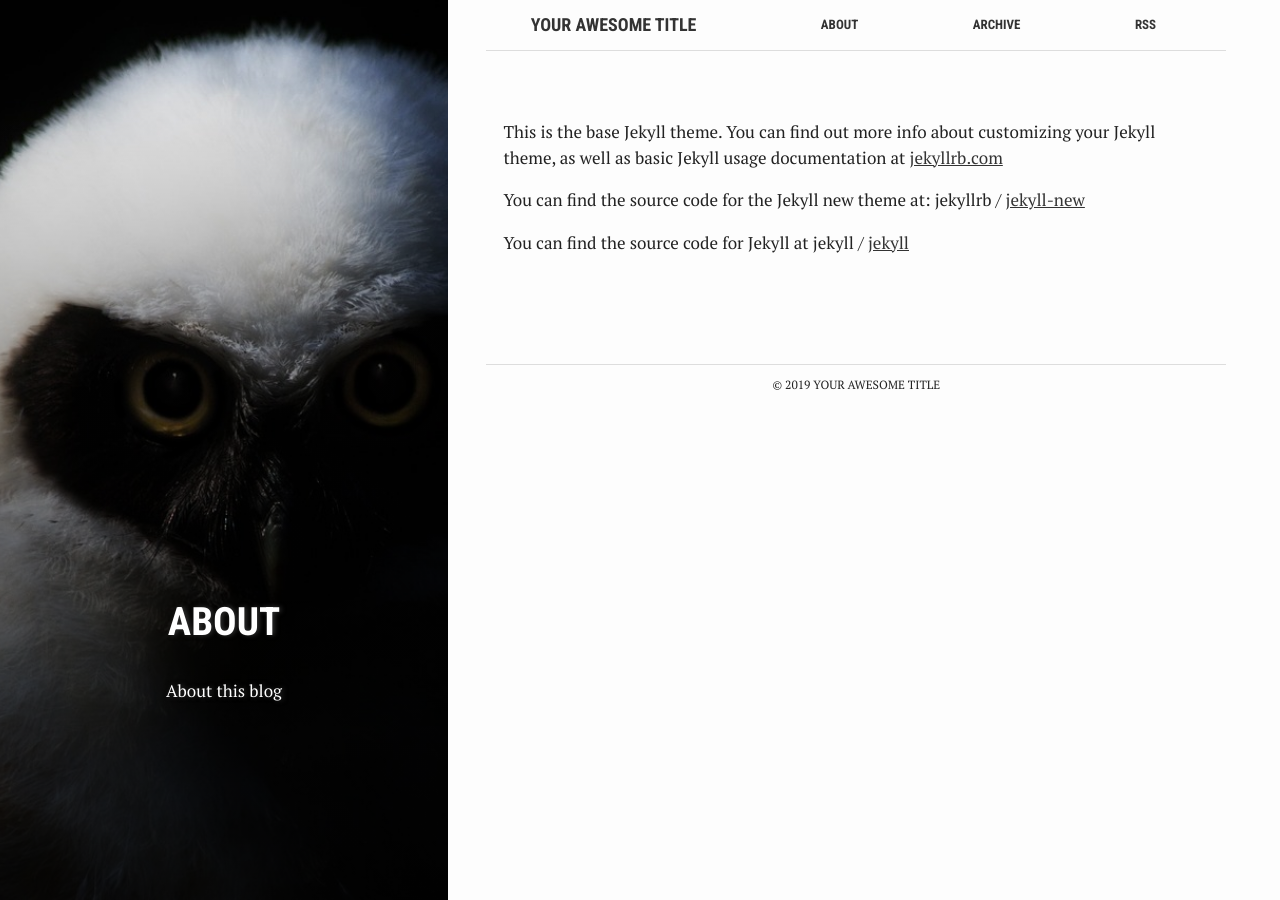
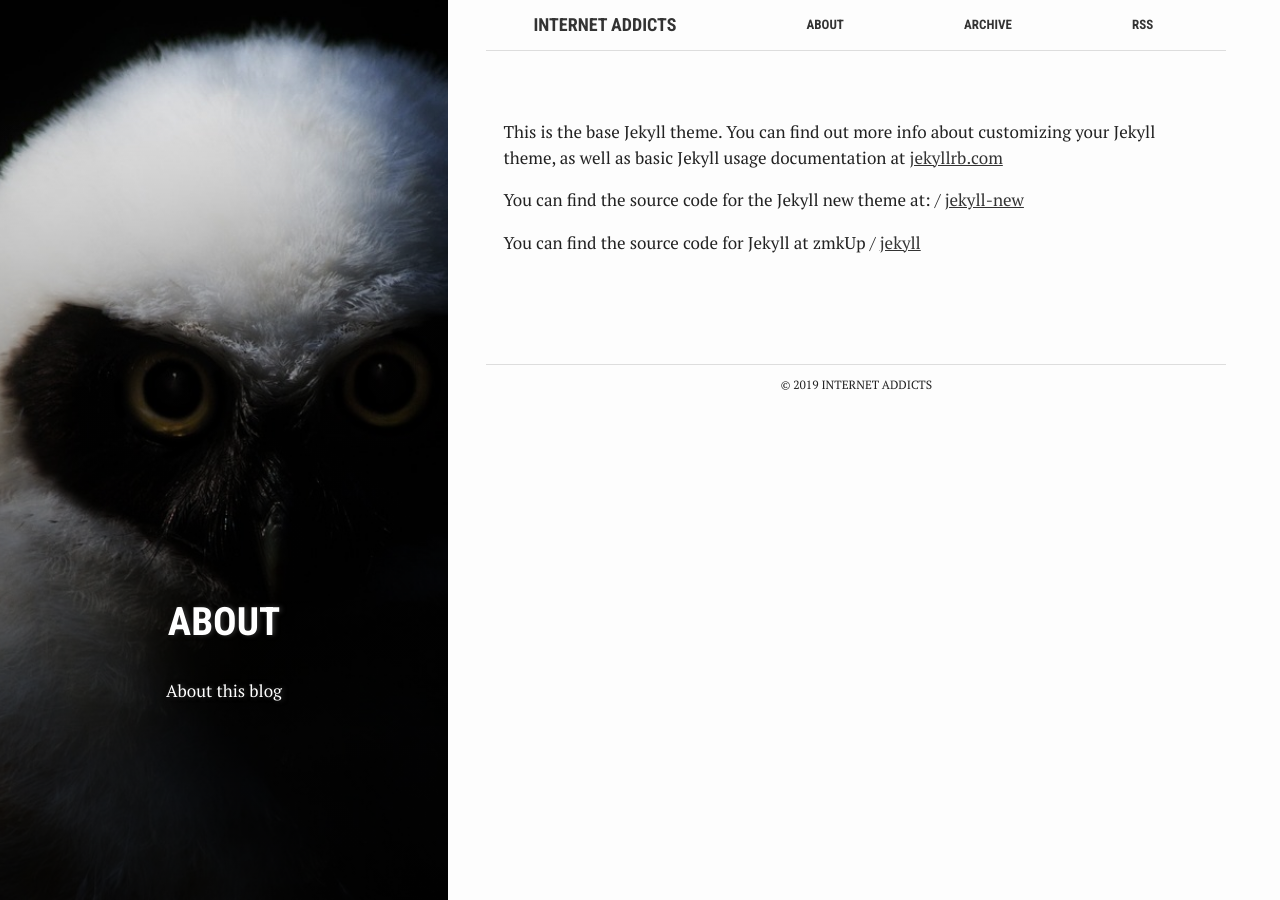
Before and after one commit to zmkUp/zmkUp.github.io, a Jekyll site: the page built from about.md, in a window 1280 px wide. Built offline with Jekyll 4.4.1, drawn with Linux system fonts in a browser that asks for light colours.

Commit message:
Update _config.yml

```diff
--- a/_config.yml
+++ b/_config.yml
@@ -6,8 +6,8 @@
 # 'jekyll serve'. If you change this file, please restart the server process.
 
 # Site settings
-title: Your awesome title
-email: your-email@domain.com
+title: Internet Addicts
+email: ylfxvvpjqj568@qq.com
 description: > # this means to ignore newlines until "baseurl:"
   Write an awesome description for your new site here. You can edit this
   line in _config.yml. It will appear in your document head meta (for
@@ -15,8 +15,8 @@ description: > # this means to ignore newlines until "baseurl:"
 baseurl: "" # the subpath of your site, e.g. /blog
 lang: "en"
 url: "http://localhost:4000" # the base hostname & protocol for your site
-twitter_username: jekyllrb
-github_username:  jekyll
+twitter_username:
+github_username:  zmkUp
 disqus_username:
 
 # Build settings
```
